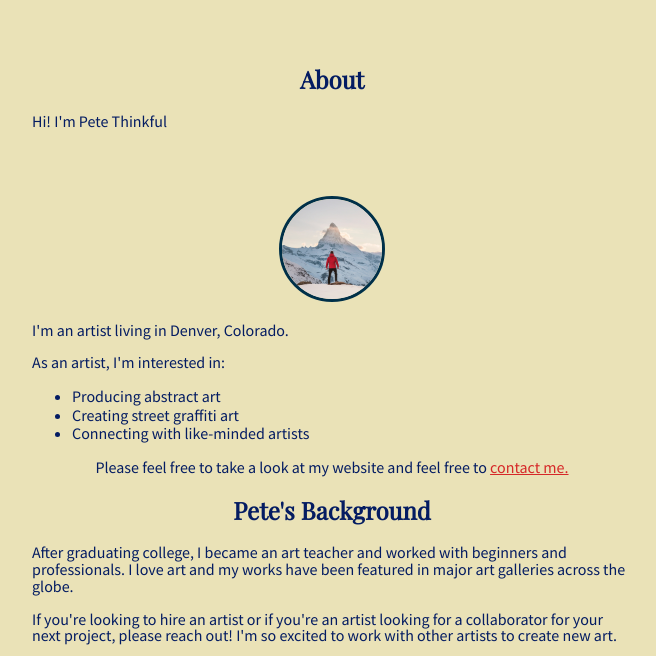
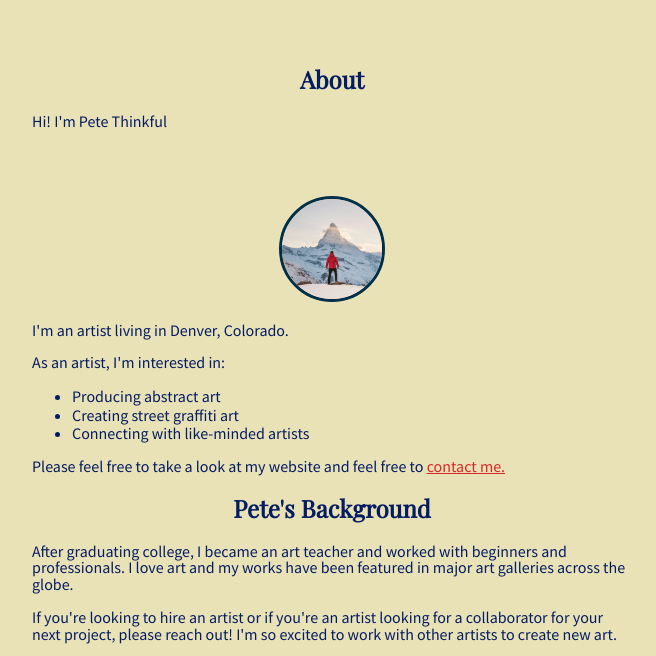
Before and after one commit to JakaylaB/Petes-Thinkful-Portfolio, a plain HTML site: page index.html in a window 1280 px wide. Shown: the part 142-798 px from the top of the page, without its empty margins (308-964 px from the left). Drawn offline with nearby package versions, Linux system fonts and the light colour scheme.

Commit message:
Update index.html

```diff
--- a/index.html
+++ b/index.html
@@ -47,7 +47,7 @@
 <li>Creating street graffiti art</li>
 <li>Connecting with like-minded artists</li>
       </ul>
-Please feel free to take a look at my website and feel free to <a href="#contact">contact me.</a>
+<p>Please feel free to take a look at my website and feel free to <a href="#contact">contact me.</a></p>
 
 <h2>Pete's Background</h2>
 
```
